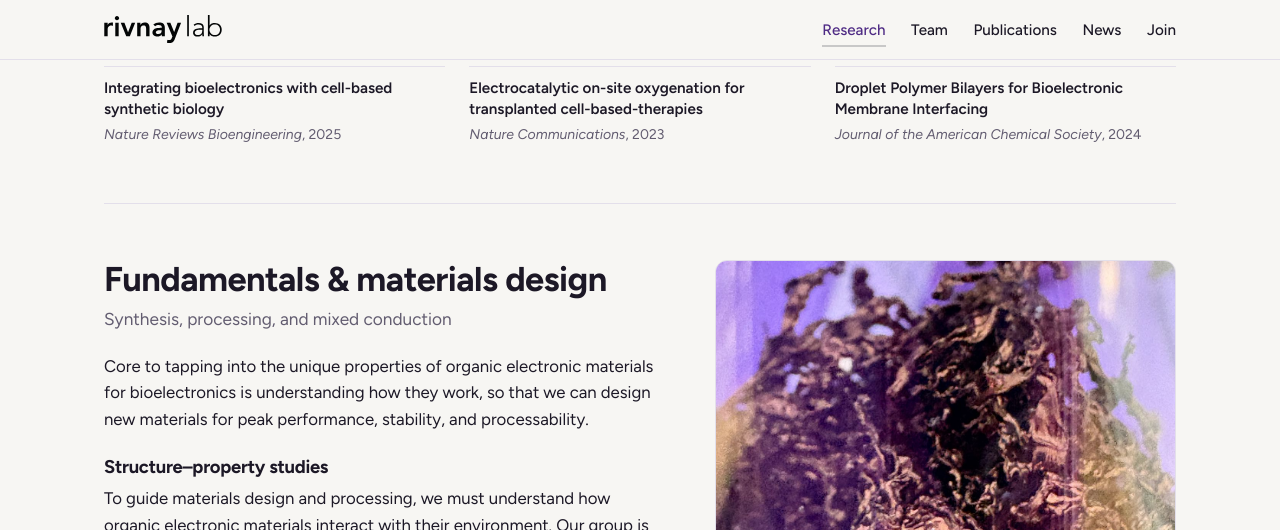
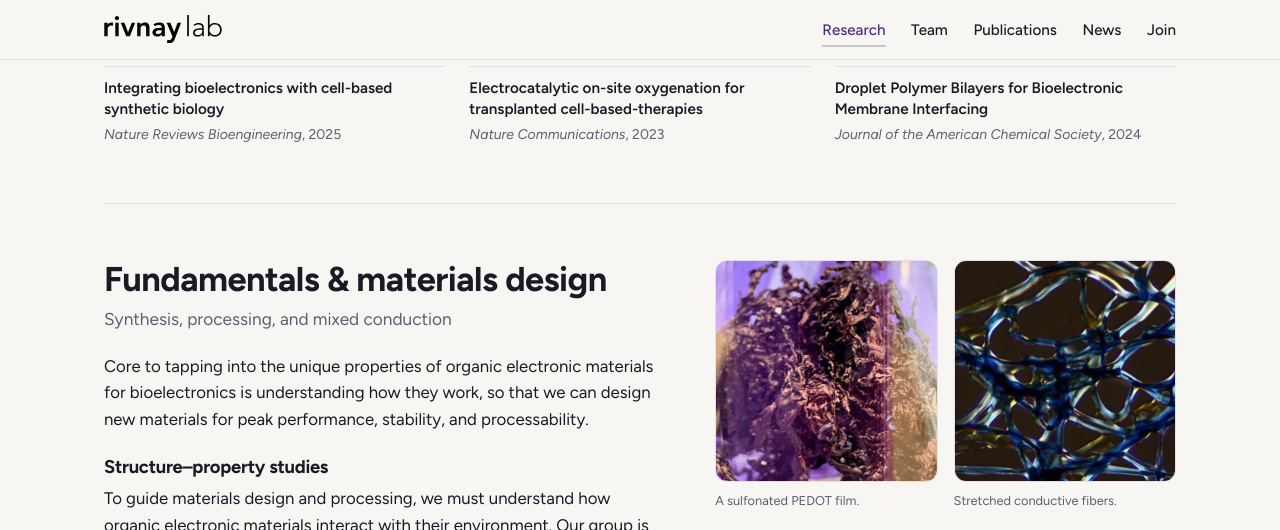
Before and after one commit to jtwillia01/rivnay-lab, a Jekyll site: the page built from research.html, in a window 1280 px wide and 1400 px high, scrolled down 1197 px. Shown: the top 530 px of the window. Built offline with Jekyll 4.4.1, drawn with Linux system fonts in a browser that asks for light colours; grey boxes are pictures that could not be loaded.

Commit message:
Research: pair the PEDOT film and a conductive fiber image side by side so the Fundamentals media column is not so tall
Co-Authored-By: Claude Opus 5 <noreply@anthropic.com>

```diff
--- a/assets/css/style.css
+++ b/assets/css/style.css
@@ -358,6 +358,9 @@ details.collapsed .pub-list { margin-top: 1rem; margin-left: 7.5rem; }   /* line
 .theme figure.square img, .theme figure.square video { aspect-ratio: 1; }
 .theme figure.natural img, .theme figure.natural video { aspect-ratio: auto; height: auto; }
 .media-stack { display: grid; gap: 1.25rem; }
+/* two figures side by side, so a pair of small images costs a fraction of the column height */
+.figure-pair { display: grid; grid-template-columns: 1fr 1fr; gap: 1rem; }
+.figure-pair figure img { aspect-ratio: 1; }
 .media-pair { display: grid; grid-template-columns: 1fr 1fr; gap: 1rem; }
 .media-pair img { aspect-ratio: 1; }
 @media (max-width: 800px) { .theme { grid-template-columns: 1fr; gap: 1.5rem; } }
--- a/research.html
+++ b/research.html
@@ -57,10 +57,16 @@ permalink: /research/
       </div>
     </div>
     <div class="media-stack">
-      <figure class="square">
-        <img src="{{ '/assets/img/research/shiny-spedot.jpg' | relative_url }}" alt="" loading="lazy">
-        <figcaption>A sulfonated PEDOT film.</figcaption>
-      </figure>
+      <div class="figure-pair">
+        <figure>
+          <img src="{{ '/assets/img/research/shiny-spedot.jpg' | relative_url }}" alt="" loading="lazy" width="1200" height="1600">
+          <figcaption>A sulfonated PEDOT film.</figcaption>
+        </figure>
+        <figure>
+          <img src="{{ '/assets/img/research/conductive-fibers.jpg' | relative_url }}" alt="" loading="lazy" width="956" height="717">
+          <figcaption>Stretched conductive fibers.</figcaption>
+        </figure>
+      </div>
       <figure class="natural">
         <video src="{{ '/assets/video/giwaxs-p3meeet-low.mp4' | relative_url }}" poster="{{ '/assets/img/research/giwaxs-low-poster.jpg' | relative_url }}" width="1030" height="1064" autoplay muted loop playsinline preload="metadata" aria-label="Animated X-ray scattering pattern of a conducting polymer film"></video>
         <figcaption>Operando GIWAXS of a glycolated polythiophene (P3MEEET) in NaCl electrolyte.</figcaption>
```
Also changed, not shown: assets/img/README.md (+0 -1 lines), assets/img/research/conductive-fibers.jpg (added).
